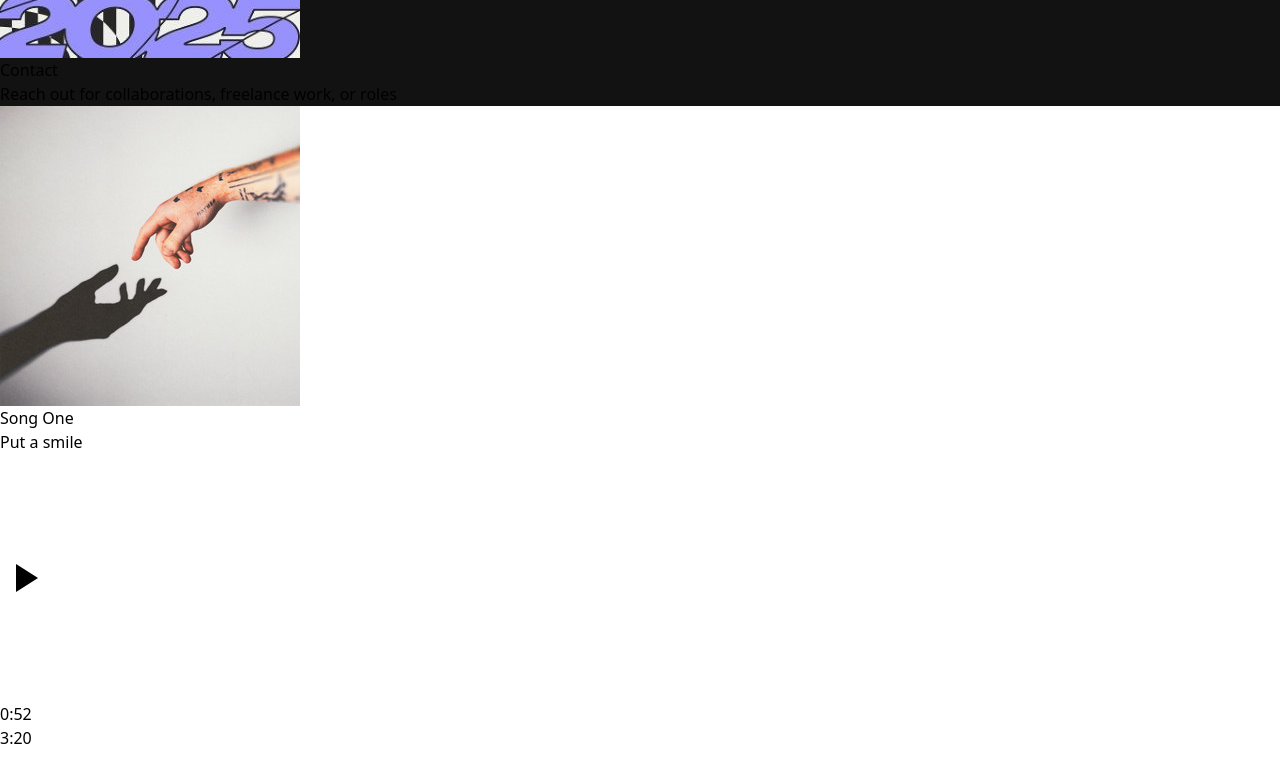
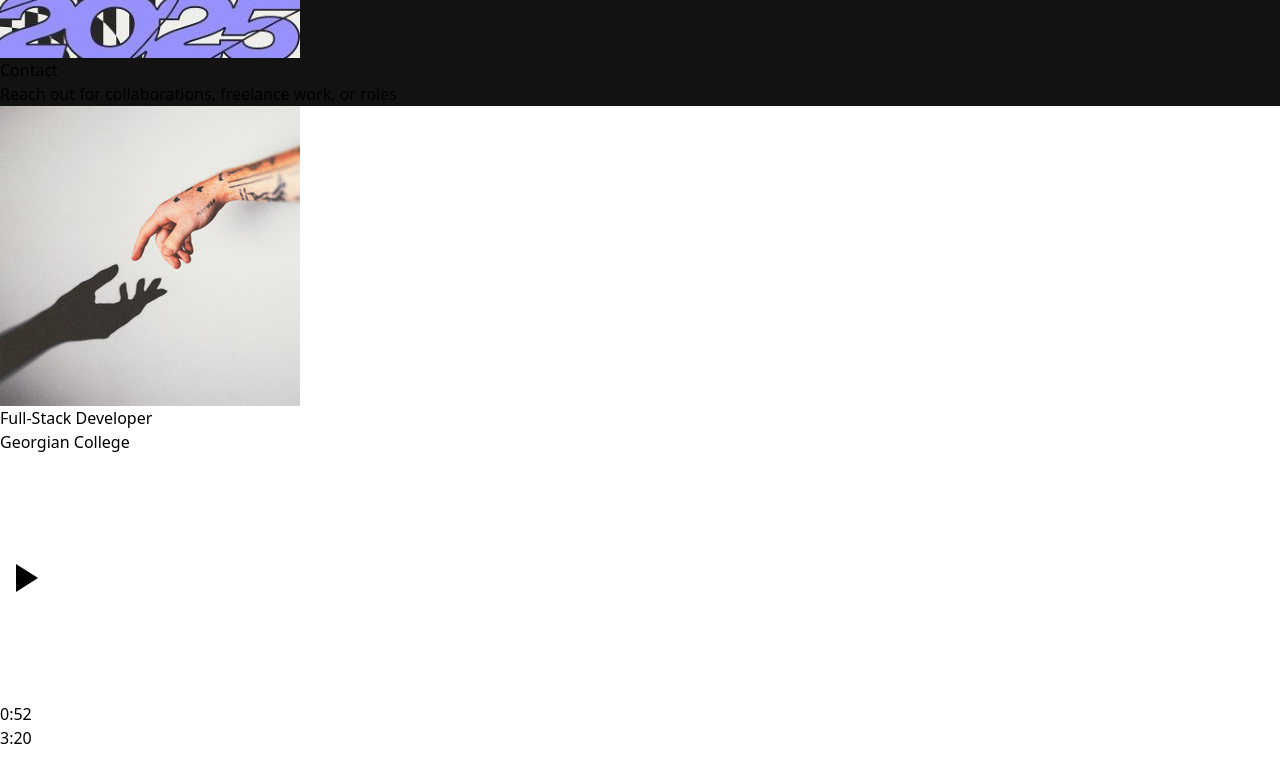
Before and after one commit to kaung721/spotfolio, a React (Vite) app: page / in a window 1280 px wide. Shown: the part 3844-4626 px from the top of the page. Built offline with nearby package versions, Linux system fonts and the light colour scheme.

Commit message:
modified songsData to experience, removed slice in player

```diff
--- a/src/assets/assets.js
+++ b/src/assets/assets.js
@@ -115,67 +115,92 @@ export const albumsData = [
 
 export const songsData = [
     {
-        id:0,
-        name: "Song One",
+        id: 0,
+        name: "Full-Stack Developer",
         image: img1,
-        file:song1,
-        desc:"Put a smile on your face with these happy tunes",
-        duration:"3:00"
+        file: song1,
+        desc: "Georgian College",
+        duration: "Present",
+        company: "Georgian College",
+        date: "2024 - Present",
+        achievements: [
+            "Collaborate with faculty and clients to understand project requirements and objectives",
+            "Design and develop responsive websites and web applications using modern frameworks",
+            "Build mobile applications using cross-platform tools such as Flutter",
+            "Assist in UI/UX design, prototyping, and user testing for optimal user experience",
+            "Integrate third-party APIs and backend services",
+            "Conduct technical research and document code for future reference"
+        ],
+        technologies: ["ASP.NET", "Flutter", "Bootstrap", "Chart.js", "jQuery"]
     },
     {
-        id:1,
-        name: "Song Two",
+        id: 1,
+        name: "Computer Programming Diploma",
         image: img2,
-        file:song2,
-        desc:"Put a smile on your face with these happy tunes",
-        duration:"2:20"
+        file: song2,
+        desc: "Georgian College • Specialized focus on web development and cybersecurity",
+        duration: "2026",
+        company: "Georgian College",
+        date: "2024 - 2026",
+        achievements: [
+            "Maintained high academic performance in programming courses",
+            "Completed advanced coursework in web security and ethical hacking",
+            "Led student cybersecurity awareness initiatives",
+            "Developed multiple full-stack web applications"
+        ],
+        technologies: ["C#", "Java", "Python", "HTML/CSS", "JavaScript", "SQL"]
     },
     {
-        id:2,
-        name: "Song Three",
+        id: 2,
+        name: "AUTOHACK Educational Software",
         image: img3,
-        file:song3,
-        desc:"Put a smile on your face with these happy tunes",
-        duration:"2:32"
+        file: song3,
+        desc: "Hackathon • Built an interactive automotive simulation tool",
+        duration: "2025",
+        company: "AUTOHACK",
+        date: "2025",
+        achievements: [
+            "Designed and implemented a simulation tool for car parts, allowing users to learn virtual mechanics safely",
+            "Created Python-based backend and interactive frontend components to replicate real-world systems",
+            "Collaborated with team members to ensure usability, accuracy, and an engaging learning experience",
+            "Demonstrated the project to judges and received positive feedback for innovation and practical impact"
+        ],
+        technologies: ["Python", "JavaScript", "Git", "VS Code", "OOP"]
     },
     {
-        id:3,
-        name: "Song Four",
+        id: 3,
+        name: "Capture The Flag (CTF)",
         image: img4,
-        file:song1,
-        desc:"Put a smile on your face with these happy tunes",
-        duration:"2:50"
+        file: song1,
+        desc: "High School • Solved 50+ web exploitation & security challenges",
+        duration: "2023",
+        company: "High School",
+        date: "2023",
+        achievements: [
+            "Completed 50+ CTF challenges across web exploitation, privilege escalation, and network security",
+            "Identified vulnerabilities in lab environments and documented detailed write-ups",
+            "Developed Python scripts to automate scanning and exploitation tasks, improving efficiency",
+            "Collaborated with teammates to strategize and solve complex multi-step challenges"
+        ],
+        technologies: ["Python", "Linux", "Wireshark", "Nmap", "Burp Suite", "TryHackMe"]
     },
     {
-        id:4,
-        name: "Song Five",
+        id: 4,
+        name: "HP Sales Representative",
         image: img5,
-        file:song2,
-        desc:"Put a smile on your face with these happy tunes",
-        duration:"3:10"
-    },
-    {
-        id:5,
-        name: "Song Six",
-        image: img14    ,
-        file:song3,
-        desc:"Put a smile on your face with these happy tunes",
-        duration:"2:45"
-    },
-    {
-        id:6,
-        name: "Song Seven",
-        image: img7,
-        file:song1,
-        desc:"Put a smile on your face with these happy tunes",
-        duration:"2:18"
-    },
-    {
-        id:7,
-        name: "Song Eight",
-        image: img12,
-        file:song2,
-        desc:"Put a smile on your face with these happy tunes",
-        duration:"2:35"
+        file: song2,
+        desc: "Mosaic North America • Sales, promotions, and customer relations",
+        duration: "Present",
+        company: "Mosaic North America",
+        date: "Sep 2024 - Present",
+        achievements: [
+            "Collaborated with team members to consistently achieve and exceed monthly sales goals",
+            "Educated consumers on active sales, promotions, and product features to drive revenue",
+            "Assisted in the creation and distribution of promotional materials and retail advertisements",
+            "Maintained a high standard of professionalism, reliability, and teamwork, frequently assisting colleagues to ensure seamless operations",
+            "Contributed innovative ideas to optimize daily retail processes, improving overall efficiency",
+            "Continuously analyzed market trends to propose creative strategies for product positioning"
+        ],
+        technologies: ["Customer Service", "Sales Strategy", "Teamwork", "Promotions", "Problem Solving"]
     }
 ]
--- a/src/components/DisplayAlbum.jsx
+++ b/src/components/DisplayAlbum.jsx
@@ -29,8 +29,7 @@ const DisplayAlbum = () => {
         </div>
         <div className='grid grid-cols-3 sm:grid-cols-4 mt-10 mb-4 pl-2 text-[#a7a7a7]'>
             <p><b className='mr-4'>#</b>Title</p> {/* Role */}
-            <p>Album</p> {/* Company */}
-            <p className='hidden sm:block'>Date Added</p> {/* Date Started - Date Ended */}
+            <p>Company</p> {/* Company */}
             <img className='m-auto w-4' src={assets.clock_icon} alt="" /> {/* Duration */}
         </div>
         <hr />
@@ -39,12 +38,11 @@ const DisplayAlbum = () => {
                 <div key={index} className='grid grid-cols-3 sm:grid-cols-4 gap-2 p-2 items-center text-[#a7a7a7] hoverbg-[#ffffff2b] cursor-pointer'>
                     <p className='text-white'>
                         <b className='mr-4 text-[#a7a7a7]'>{index+1}</b>
-                        <img className='inline w-10 m-5' src={item.image} alt="" />
+                        <img className='inline w-10 m-5' src={item.image} alt="" /> {/* Company logo */}
                         {item.name}
                     </p>
-                    <p className='text-[15px]'>{albumData.name}</p>
-                    <p className='text-[15px] hidden sm:block'>5 days ago</p>
-                    <p className='text-[15px] text-center'>{item.duration}</p>
+                    <p className='text-[15px]'>{item.company}</p>
+                    <p className='text-[15px] text-center'>{item.date}</p>
                 </div>
             ))
         }
--- a/src/components/Player.jsx
+++ b/src/components/Player.jsx
@@ -12,7 +12,7 @@ function Player() {
             <img className='w-12' src={songsData[0].image} alt="" />
             <div>
                 <p className='font-semibold'>{songsData[0].name}</p>
-                <p>{songsData[0].desc.slice(0, 12)}</p>
+                <p>{songsData[0].desc}</p>
             </div>
         </div>
 
--- a/src/components/Sidebar.jsx
+++ b/src/components/Sidebar.jsx
@@ -5,8 +5,6 @@ import { useParams } from 'react-router-dom'
 import SidebarItem from './SidebarItem'
 
 function Sidebar() {
-
-    const {id} = useParams();
 
   return (
     <div className='w-[25%] h-full p-2 flex-col gap-2 text-white hidden lg:flex'>
--- a/src/components/SidebarItem.jsx
+++ b/src/components/SidebarItem.jsx
@@ -1,7 +1,7 @@
 import React from 'react'
 import { useNavigate } from 'react-router-dom'
 
-const SidebarItem = ({image, name, desc, id}) => {
+const SidebarItem = ({image, name, id}) => {
 
     const navigate = useNavigate()
   return (
```
